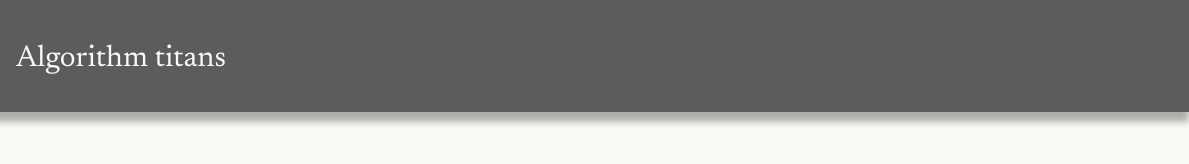
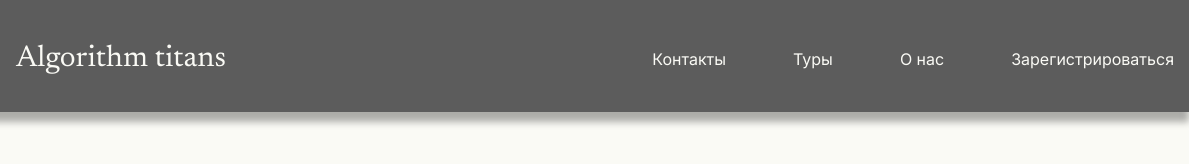
Before and after one commit to Katarni/algorithmtitans, a plain HTML site: page index.html in a window 1280 px wide. Shown: the full height of the page, 91-1280 px from the left. Drawn offline with Linux system fonts and the light colour scheme.

Commit message:
added header

```diff
--- a/index.html
+++ b/index.html
@@ -8,13 +8,25 @@
     <link rel="preconnect" href="https://fonts.gstatic.com" crossorigin>
     <link href="https://fonts.googleapis.com/css2?family=Newsreader:ital,opsz,wght@0,6..72,200..800;1,6..72,200..800&display=swap"
             rel="stylesheet">
+
+    <link rel="preconnect" href="https://fonts.googleapis.com">
+    <link rel="preconnect" href="https://fonts.gstatic.com" crossorigin>
+    <link href="https://fonts.googleapis.com/css2?family=Inter:wght@100..900&display=swap" rel="stylesheet">
     <title>Algorithm Titans</title>
 </head>
 <body>
     <header>
-        <img src="img/logo.png" alt="logo" id="logo-img">
+        <div id="header-title-holder">
+            <img src="img/logo.png" alt="logo" id="logo-img">
+            <p id="header-title">Algorithm titans</p>
+        </div>
 
-        <p id="header-title">Algorithm titans</p>
+        <div id="header-links-holder">
+            <a href="#" class="header-link">Контакты</a>
+            <a href="#" class="header-link">Туры</a>
+            <a href="#" class="header-link">О нас</a>
+            <a href="#" class="header-link">Зарегистрироваться</a>
+        </div>
     </header>
 </body>
 </html>
--- a/style.css
+++ b/style.css
@@ -19,6 +19,26 @@ header {
     align-items: center;
 }
 
+#header-title-holder {
+    width: 30%;
+    min-width: 320px;
+    background: transparent;
+
+    display: flex;
+    flex-direction: row;
+    align-items: center;
+}
+
+#header-links-holder {
+    width: 70%;
+    background: transparent;
+
+    display: flex;
+    flex-direction: row;
+    align-items: center;
+    justify-content: end;
+}
+
 #header-title {
     font-family: "Newsreader", serif;
     font-weight: 400;
@@ -30,4 +50,33 @@ header {
 #logo-img {
     margin-left: 40px;
     margin-right: 20px;
+    height: 42px;
 }
+
+@media screen and (min-width: 900px) {
+    .header-link {
+        visibility: visible;
+    }
+}
+
+@media screen and (max-width: 900px) {
+    .header-link {
+        visibility: hidden;
+    }
+}
+
+.header-link {
+    color: var(--light-color);
+    text-decoration: none;
+    font-family: "Inter", serif;
+    font-size: 16px;
+    padding-top: 5px;
+}
+
+.header-link:not(:last-child) {
+    margin-right: 67px;
+}
+
+.header-link:last-child {
+    margin-right: 15px;
+}
```
